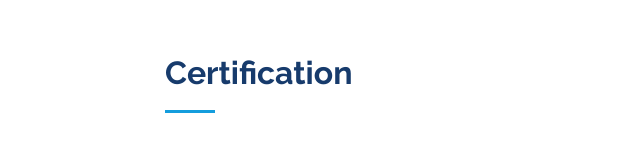
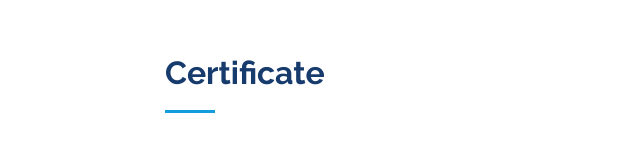
Before and after one commit to naizat/aizat.github.io, a plain HTML site: page index.html in a window 1280 px wide. Shown: the part 3852-4012 px from the top of the page, 165-805 px from the left. Drawn offline with nearby package versions, Linux system fonts and the light colour scheme.

Commit message:
Update index.html

```diff
--- a/index.html
+++ b/index.html
@@ -221,7 +221,7 @@ timely, relevant, and meaningful feedback can be provided</li>
     <section id="certification" class="certification">
       <div class="container">
         <div class="section-title">
-          <h2>Certification</h2>
+          <h2>Certificate</h2>
         </div>
         <div class="row">
           <div class="col-lg-12" data-aos="fade-up">
```
